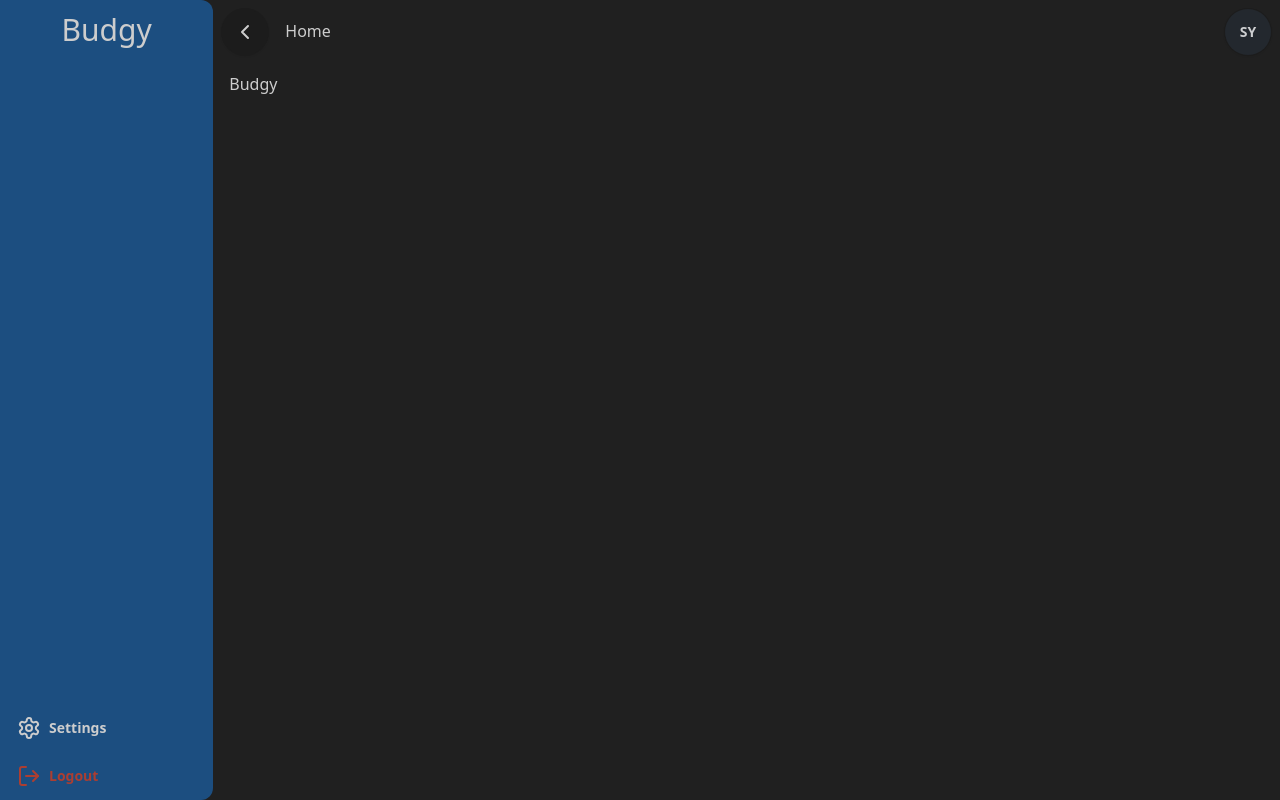
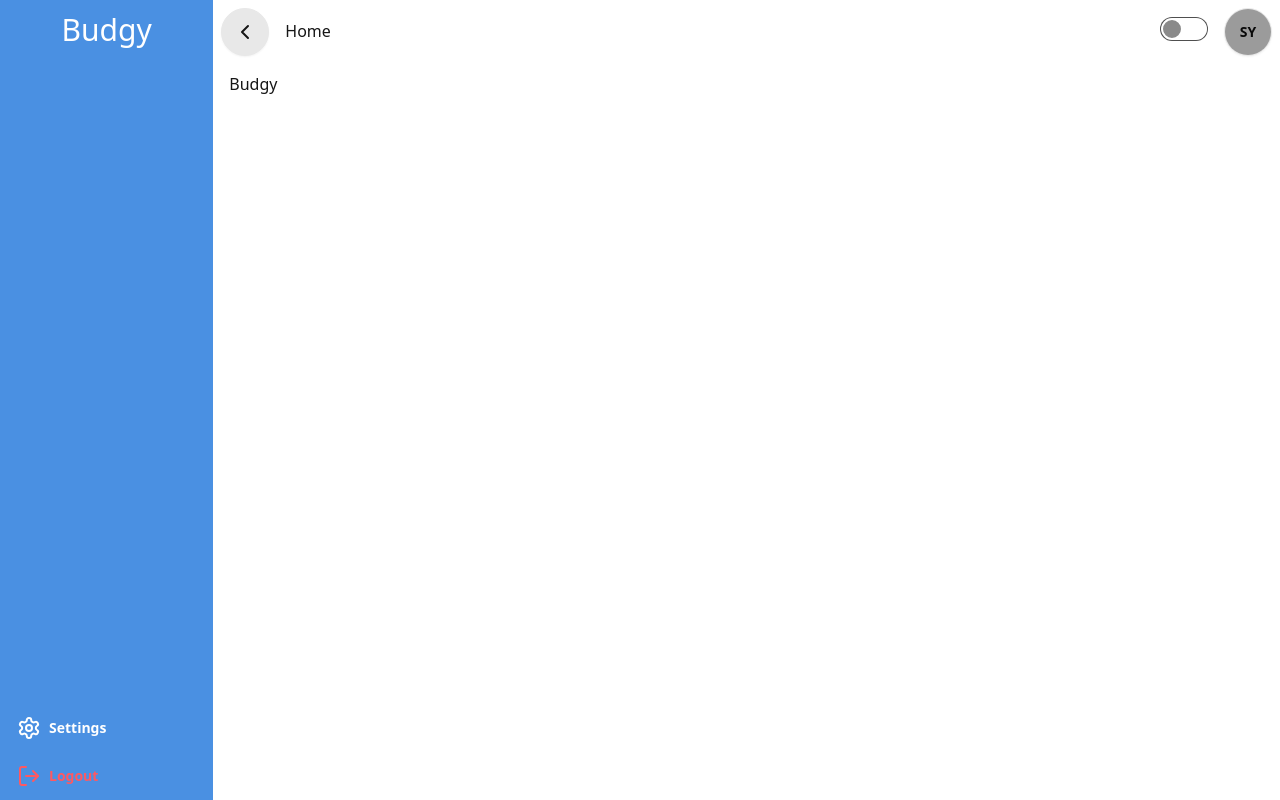
Before and after one commit to NikGabric/budgy, a Nuxt app in the folder frontend/: page / in a window 1280 px wide. Built offline with nearby package versions, Linux system fonts and the light colour scheme.

Commit message:
custom theme

```diff
--- a/frontend/app.vue
+++ b/frontend/app.vue
@@ -1,5 +1,5 @@
 <template>
-  <div data-theme="business">
+  <div id="theme-wrapper" data-theme="budgy">
     <NuxtLayout>
       <NuxtPage />
     </NuxtLayout>
--- /dev/null
+++ b/frontend/components/common/theme-selector.vue
@@ -0,0 +1,14 @@
+<script setup lang="ts">
+const toggleValue: Ref<boolean> = ref(false);
+watch(toggleValue, async (newValue, oldValue) => {
+  document
+    .getElementById("theme-wrapper")
+    ?.setAttribute("data-theme", newValue ? "budgy-dark" : "budgy");
+});
+</script>
+
+<template>
+  <div>
+    <input type="checkbox" class="toggle" v-model="toggleValue" />
+  </div>
+</template>
--- a/frontend/components/navbar/index.vue
+++ b/frontend/components/navbar/index.vue
@@ -9,6 +9,7 @@ import {
 } from "lucide-vue-next";
 import Breadcrumbs from "../common/breadcrumbs.vue";
 import type { BreadcrumbItem } from "../common/breadcrumbs";
+import ThemeSelector from "../common/theme-selector.vue";
 
 defineProps({
   sidebarOpen: {
@@ -57,7 +58,8 @@ const breadcrumbItems: ComputedRef<BreadcrumbItem[]> = computed(() => {
       <Breadcrumbs :items="breadcrumbItems" />
     </div>
 
-    <div>
+    <div class="flex items-center gap-4">
+      <ThemeSelector />
       <NavbarAvatarDropdown />
     </div>
   </div>
--- a/frontend/components/sidebar/index.vue
+++ b/frontend/components/sidebar/index.vue
@@ -1,12 +1,5 @@
 <script setup lang="ts">
-import {
-  AlignCenter,
-  Gauge,
-  HandCoins,
-  LogOut,
-  Settings,
-  Wallet,
-} from "lucide-vue-next";
+import { LogOut, Settings } from "lucide-vue-next";
 import type { SidebarItem } from ".";
 
 defineProps({
@@ -32,7 +25,7 @@ const defaultItems: SidebarItem[] = [
 </script>
 
 <template>
-  <div class="bg-primary rounded-r-xl p-x-2">
+  <div class="bg-primary p-x-2 text-base-100">
     <transition
       name="fade"
       mode="out-in"
--- a/frontend/tailwind.config.js
+++ b/frontend/tailwind.config.js
@@ -15,6 +15,23 @@ export default {
   },
   plugins: [daisyui],
   daisyui: {
-    themes: ["business"],
+    themes: [
+      {
+        budgy: {
+          primary: "#4A90E2",
+          secondary: "#50E3C2",
+          accent: "#F5A623",
+          neutral: "#9B9B9B",
+          "base-100": "#FFFFFF",
+        },
+        "budgy-dark": {
+          primary: "#3A7BD5",
+          secondary: "#4FD1B4",
+          accent: "#F5A623",
+          neutral: "#A6A6A6",
+          "base-100": "#1C1C1C",
+        },
+      },
+    ],
   },
 };
```
